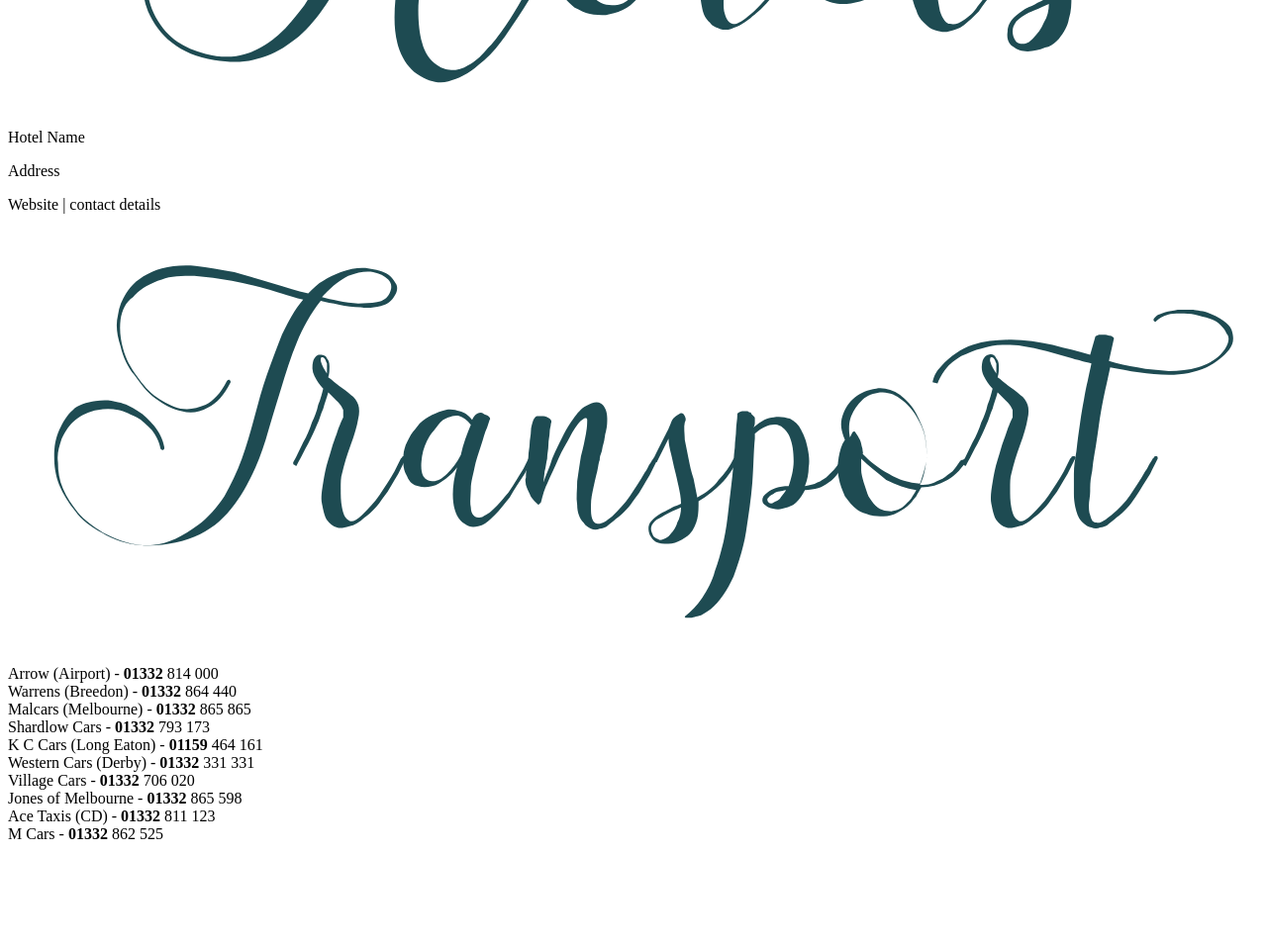
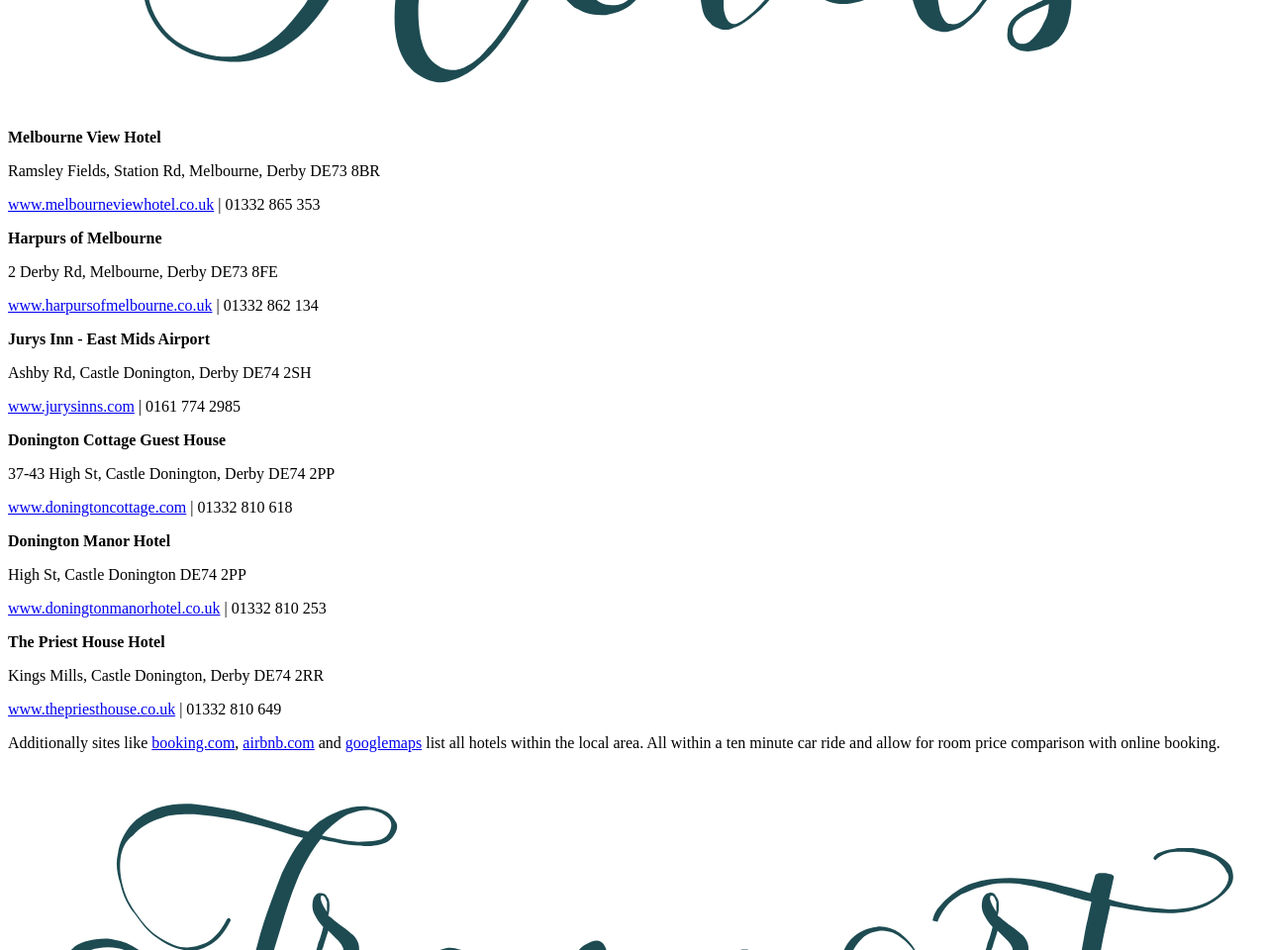
Before and after one commit to konx-dev/ryanandchristie.co.uk, a Gatsby site: page /the-venue in a window 1280 px wide. Shown: the part 3260-4220 px from the top of the page at 99% size. Before the commit the page ends 4128 px from the top, so only its background shows below. Built offline with nearby package versions, Linux system fonts and the light colour scheme; Gatsby itself is replaced by a stand-in of ours.

Commit message:
hotels added | instafeed re-arranged

```diff
--- a/package.json
+++ b/package.json
@@ -4,7 +4,7 @@
   "version": "1.0.0",
   "author": "Kyle Mathews <mathews.kyle@gmail.com>",
   "dependencies": {
-    "gatsby": "^1.9.274",
+    "gatsby": "^1.9.277",
     "gatsby-link": "^1.6.46",
     "gatsby-plugin-react-helmet": "^2.0.11",
     "instafeed.js": "^1.4.1",
--- a/src/layouts/index.css
+++ b/src/layouts/index.css
@@ -946,6 +946,7 @@
   line-height: 1.5;
   font-size: 16px;
   text-align: center;
+  margin: 0 auto;
 }
 
 .venue-nearby p, .venue-transport p {
@@ -956,12 +957,36 @@
   color: #c78690;
 }
 
+.venue-hotel-listing {
+  margin: 0 auto;
+  margin-bottom: 20px;
+  margin-top: 10px;
+}
+
+.venue-hotel-listing-alt {
+  font-size: 14px;
+  margin: 0 auto;
+  width: 80%;
+  margin-top: 25px;
+}
+
+
+
+.venue-nearby-body {
+  margin: 0 auto;
+  margin-bottom: 25px;
+  margin-top: 25px;
+  display: grid;
+  grid-template-columns: 1fr;
+}
+
 
 /* =======  P.4 PHOTO STYLING ======= */
 
 .photo-text {
   text-align: center;
   line-height: 1.25;
+  margin: 0 0 10px 0;
 }
 
 
@@ -986,7 +1011,7 @@
   margin-bottom: 25px;
 }
 
-#instafeed_2 img, #instafeed img {
+#instafeed_2 img, #instafeed img, #instafeed_3 img {
   border-radius: 5px;
   margin: 0;
   display: block;
@@ -1001,13 +1026,22 @@
   margin-bottom: 10px;
 }
 
+#instafeed_3 {
+  display: grid;
+  grid-template-columns: repeat(4, 1fr);
+  grid-gap: 10px;
+  margin: 0 auto;
+  margin-top: 10px;
+  margin-bottom: 10px;
+}
+
 @media (max-width: 480px) {
 
   #instafeed {
     grid-template-columns: 1fr 1fr 1fr;
   }
 
-  #instafeed_2 {
+  #instafeed_2, #instafeed_3 {
     grid-template-columns: 1fr 1fr;
   }
 
--- a/src/pages/the-venue.js
+++ b/src/pages/the-venue.js
@@ -71,15 +71,77 @@
                 <img className="sec-xsml" src={Hotels} alt="Hotels" />
             </div>
             <div className="venue-nearby-body">
+                <div className="venue-hotel-listing">
                     <p>
-                    Hotel Name
+                        <strong>Melbourne View Hotel</strong>
                     </p>
                     <p>
-                    Address
+                        Ramsley Fields, Station Rd, Melbourne, Derby DE73 8BR
                     </p>
                     <p>
-                    Website | contact details
+                        <a target="_blank" href="http://www.melbourneviewhotel.co.uk/">www.melbourneviewhotel.co.uk</a> | 01332 865 353
                     </p>
+                </div>
+                <div className="venue-hotel-listing">
+                    <p>
+                        <strong>Harpurs of Melbourne</strong>
+                    </p>
+                    <p>
+                        2 Derby Rd, Melbourne, Derby DE73 8FE
+                    </p>
+                    <p>
+                        <a target="_blank" href="http://www.harpursofmelbourne.co.uk/">www.harpursofmelbourne.co.uk</a> | 01332 862 134
+                    </p>
+                </div>
+                <div className="venue-hotel-listing">
+                    <p>
+                        <strong>Jurys Inn - East Mids Airport</strong>
+                    </p>
+                    <p>
+                        Ashby Rd, Castle Donington, Derby DE74 2SH
+                    </p>
+                    <p>
+                        <a target="_blank" href="http://www.jurysinns.com">www.jurysinns.com</a> | 0161 774 2985
+                    </p>
+                </div>
+                <div className="venue-hotel-listing">
+                    <p>
+                        <strong>Donington Cottage Guest House</strong>
+                    </p>
+                    <p>
+                        37-43 High St, Castle Donington, Derby DE74 2PP
+                    </p>
+                    <p>
+                        <a target="_blank" href="https://www.doningtoncottage.com/">www.doningtoncottage.com</a> | 01332 810 618
+                    </p>
+                </div>
+                <div className="venue-hotel-listing">
+                    <p>
+                        <strong>Donington Manor Hotel</strong>
+                    </p>
+                    <p>
+                        High St, Castle Donington DE74 2PP
+                    </p>
+                    <p>
+                        <a target="_blank" href="https://www.doningtoncottage.com/">www.doningtonmanorhotel.co.uk</a> | 01332 810 253
+                    </p>
+                </div>
+                <div className="venue-hotel-listing">
+                    <p>
+                        <strong>The Priest House Hotel</strong>
+                    </p>
+                    <p>
+                        Kings Mills, Castle Donington, Derby DE74 2RR
+                    </p>
+                    <p>
+                        <a target="_blank" href="http://www.thepriesthouse.co.uk/">www.thepriesthouse.co.uk</a> | 01332 810 649
+                    </p>
+                </div>
+                <div className="venue-hotel-listing-alt">
+                    <p>
+                        Additionally sites like <a target="_blank" href="https://www.booking.com">booking.com</a>, <a target="_blank" href="https://www.airbnb.co.uk/">airbnb.com</a> and <a target="_blank" href="https://www.google.co.uk/maps/place/Holiday+Inn+Express+East+Midlands+Airport/@52.841031,-1.4142918,13z/data=!4m20!1m12!2m11!1sHotels!3m6!1sHotels!2sDonington+Park+Farmhouse+Hotel,+Melbourne+RoadIsley+Walton,+Castle+Donington,+DE74+2RN,+Derby+DE74+2RN!3s0x4879e4e00aa09e9f:0xaef0d3403c3c3702!4m2!1d-1.3862817!2d52.8248864!5m2!5m1!1s2018-07-23!3m6!1s0x4879c12a25ac9715:0x441bf850b6e74506!5m1!1s2018-07-23!8m2!3d52.8250424!4d-1.3130379?hl=en-GB">googlemaps</a> list all hotels within the local area. All within a ten minute car ride and allow for room price comparison with online booking.
+                    </p>
+                </div>
             </div>
         </div>
         <div className="venue-transport">
```
Also changed, not shown: src/pages/photos.js (+20 -8 lines), 1 other file. Lines whose indentation alone changed are shown as unchanged.
